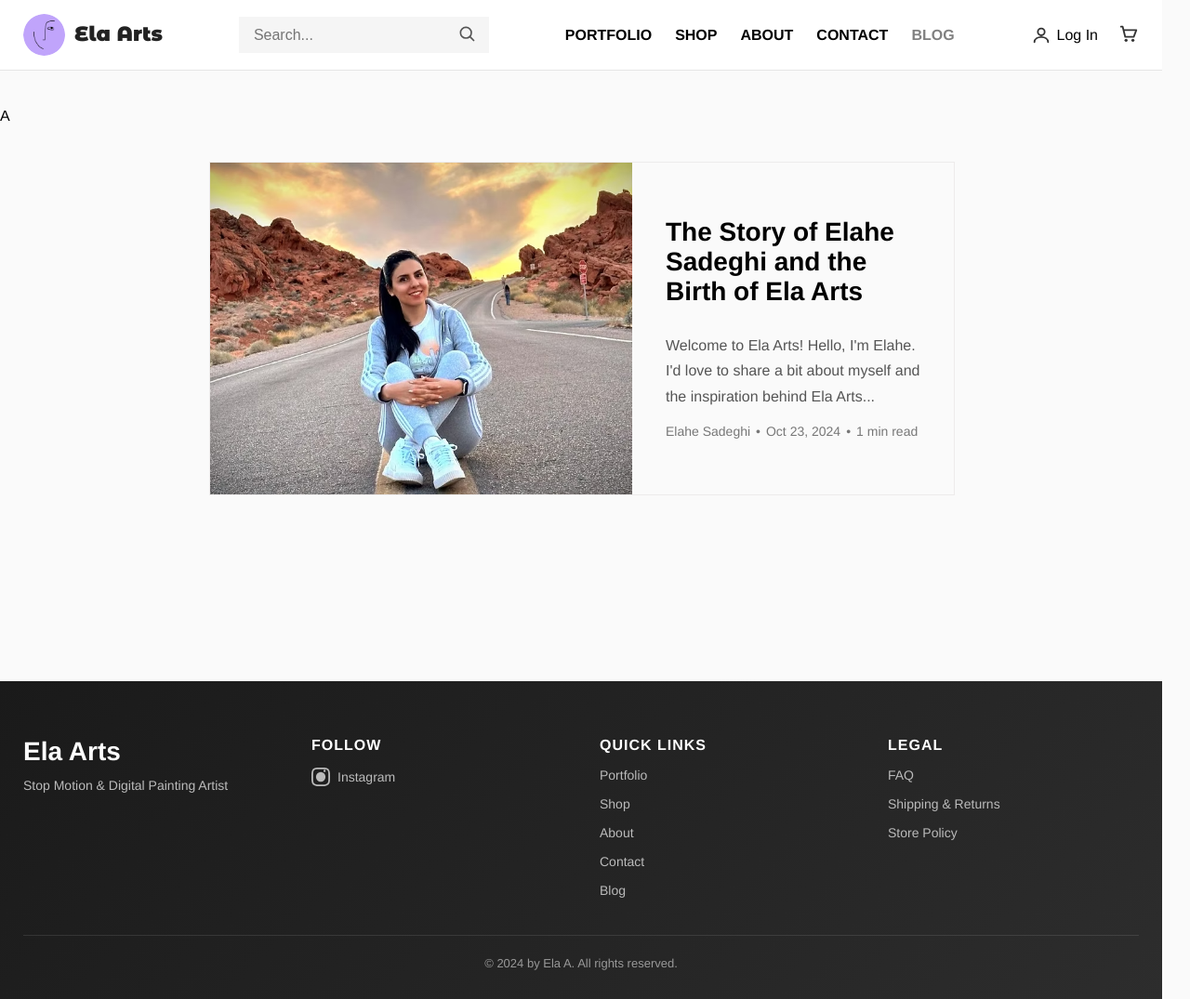
After one commit to Alale66/ela_arts, a Flask app: page /blog-list in a window 1280 px wide. The commit adds this page. Shown: the whole page at 93% size. Run offline with Flask 3, Linux system fonts and the light colour scheme.

Commit message:
added blog-list.html and completed blog.html removed border-radius from style.css

```diff
--- a/app.py
+++ b/app.py
@@ -70,9 +70,13 @@ def send_message():
         return render_template("contact.html", error=True)
 
 
-@app.route("/blog")
+@app.route("/blog-list")
+def blog_list():
+    return render_template("blog-list.html")
+
+@app.route("/blog/the-story")
 def blog():
-    return render_template("coming-soon.html")
+    return render_template("blog.html")
 
 @app.route("/log-in")
 def log_in():
--- a/static/style.css
+++ b/static/style.css
@@ -73,7 +73,6 @@ html, body {
     align-items: center;
     background: #f5f5f5;
     padding: 8px 14px;
-    border-radius: 25px;
     gap: 10px;
     position: relative;
 }
@@ -205,7 +204,6 @@ html, body {
 .collage-item {
     position: relative;
     overflow: hidden;
-    border-radius: 12px;
 }
 
 .collage-item img {
@@ -452,11 +450,11 @@ html, body {
 }
 
 /* About */
-.about-section {
+.about-section, .blog-section, .contact-section{
     padding: 80px 0;
 }
 
-.about-container {
+.about-container{
     display: flex;
     align-items: flex-start;
     gap: 60px;
@@ -467,7 +465,6 @@ html, body {
 
 .about-image img {
     width: 480px;
-    border-radius: 10px;
 }
 
 .about-text h1 {
@@ -483,11 +480,11 @@ html, body {
 }
 
 /* CONTACT */
-.contact-section {
-    padding: 80px 20px;
-}
+/*.contact-section {*/
+/*    padding: 80px 20px;*/
+/*}*/
 
-.contact-container {
+.contact-container , .blog-container{
     max-width: 1100px;
     margin: auto;
     display: flex;
@@ -525,16 +522,14 @@ html, body {
 
 .contact-image-main {
     width: 100%;
-    border-radius: 12px;
     display: block;
 }
 
 .contact-image-overlay {
     position: absolute;
-    bottom: -20px; /* کمی بیرون از کادر */
-    right: -20px; /* کمی بیرون از کادر */
+    bottom: -20px;
+    right: -20px;
     width: 180px;
-    border-radius: 12px;
     box-shadow: 0 4px 12px rgba(0, 0, 0, 0.2);
 }
 
@@ -566,7 +561,6 @@ html, body {
 .contact-form input,
 .contact-form textarea {
     padding: 12px;
-    border-radius: 6px;
     border: 1px solid #ccc;
     font: inherit;
 }
@@ -576,7 +570,6 @@ html, body {
     background: #333;
     color: #fff;
     border: none;
-    border-radius: 30px;
     font-size: 16px;
     font-weight: 600;
     cursor: pointer;
@@ -591,7 +584,6 @@ html, body {
     background: #e6ffed;
     color: #0a7a2a;
     padding: 12px 18px;
-    border-radius: 8px;
     margin-bottom: 20px;
     border: 1px solid #b6f2c7;
 }
@@ -600,7 +592,6 @@ html, body {
     background: #ffecec;
     color: #a30000;
     padding: 12px 18px;
-    border-radius: 8px;
     margin-bottom: 20px;
     border: 1px solid #f5b5b5;
 }
@@ -609,7 +600,6 @@ html, body {
 .faq-section {
     padding: 80px 20px;
     background: #fff;
-    border-radius: 8px;
     box-shadow: 0 4px 12px rgba(0, 0, 0, 0.1);
     margin: 40px 0;
 }
@@ -667,7 +657,6 @@ html, body {
 .policy-section {
     padding: 80px 20px;
     background: #fff;
-    border-radius: 8px;
     box-shadow: 0 4px 12px rgba(0, 0, 0, 0.1);
     margin: 40px 0;
 }
@@ -686,7 +675,6 @@ html, body {
 .policy-block {
     padding: 30px;
     background: #f8f9fa;
-    border-radius: 12px;
     border-left: 4px solid #bea3f9;
 }
 
@@ -735,3 +723,90 @@ html, body {
 .policy-text a:hover {
     text-decoration: underline;
 }
+
+/* BLOG LIST */
+
+.blog-list {
+    max-width: 940px;
+    margin: 40px auto;
+}
+
+.blog-card {
+    display: flex;
+    width: 100%;
+    border: 1px solid rgba(232,230,230,0.75);
+    text-decoration: none;
+    color: inherit;
+    transition: 0.2s ease;
+}
+
+.blog-card:hover {
+    transform: translateY(-3px);
+    box-shadow: 0 4px 12px rgba(0,0,0,0.1);
+}
+
+.blog-card-image img {
+    width: 454px;
+    height: 100%;
+    object-fit: cover;
+}
+
+.blog-card-content {
+    padding: 36px;
+    display: flex;
+    flex-direction: column;
+    justify-content: center;
+}
+
+.blog-card-content h2 {
+    font-size: 28px;
+    margin-bottom: 12px;
+}
+
+.blog-excerpt {
+    font-size: 16px;
+    color: #555;
+    margin-bottom: 20px;
+}
+
+.blog-meta {
+    font-size: 12px;
+    color: #777;
+    display: flex;
+    gap: 6px;
+}
+
+/* BLOG */
+
+.blog-section {
+    padding: 40px 0;
+}
+
+.blog-container {
+    max-width: 800px;
+    margin: 0 auto 40px auto;
+}
+
+.blog-hero {
+    width: 100%;
+    max-height: 400px;
+    object-fit: cover;
+    margin-bottom: 24px;
+}
+
+.blog-container h1 {
+    font-size: 32px;
+    margin-bottom: 8px;
+}
+
+.blog-meta {
+    font-size: 14px;
+    color: #777;
+    margin-bottom: 24px;
+}
+
+.blog-container p {
+    font-size: 16px;
+    line-height: 1.7;
+    margin-bottom: 16px;
+}
--- /dev/null
+++ b/templates/blog-list.html
@@ -0,0 +1,40 @@
+{% extends "base.html" %}
+
+{% block title %}Blog – Ela Arts{% endblock %}
+
+{% block content %}
+
+<section class="blog-section">A
+    <div class="blog-container">
+
+        <div class="blog-list">
+
+            <!-- ⭐ Blog Card -->
+            <a href="/blog/the-story" class="blog-card">
+                <div class="blog-card-image">
+                    <img src="/static/blog1.jpg" alt="Elahe Sadeghi">
+                </div>
+
+                <div class="blog-card-content">
+                    <h2>The Story of Elahe Sadeghi and the Birth of Ela Arts</h2>
+
+                    <p class="blog-excerpt">
+                        Welcome to Ela Arts! Hello, I'm Elahe. I'd love to share a bit about myself and the inspiration
+                        behind Ela Arts...
+                    </p>
+
+                    <div class="blog-meta">
+                        <span>Elahe Sadeghi</span>
+                        <span>•</span>
+                        <span>Oct 23, 2024</span>
+                        <span>•</span>
+                        <span>1 min read</span>
+                    </div>
+                </div>
+            </a>
+
+        </div>
+    </div>
+</section>
+
+{% endblock %}
--- a/templates/coming-soon.html
+++ b/templates/coming-soon.html
@@ -31,7 +31,7 @@
                padding:12px 28px;
                background:#333;
                color:white;
-               border-radius:30px;
+               /*border-radius:30px;*/
                text-decoration:none;
                font-weight:600;
                transition:0.3s;
--- a/templates/header.html
+++ b/templates/header.html
@@ -29,7 +29,7 @@
 
             <a href="/contact" class="nav-item {% if request.path == '/contact' %}active{% endif %}">CONTACT</a>
 
-            <a href="/blog" class="nav-item {% if request.path == '/blog' %}active{% endif %}">BLOG</a>
+            <a href="/blog-list" class="nav-item {% if request.path == '/blog-list' %}active{% endif %}">BLOG</a>
 
         </nav>
 
```
Also changed, not shown: templates/blog.html (+28 -2 lines), static/blog1.jpg (added).
